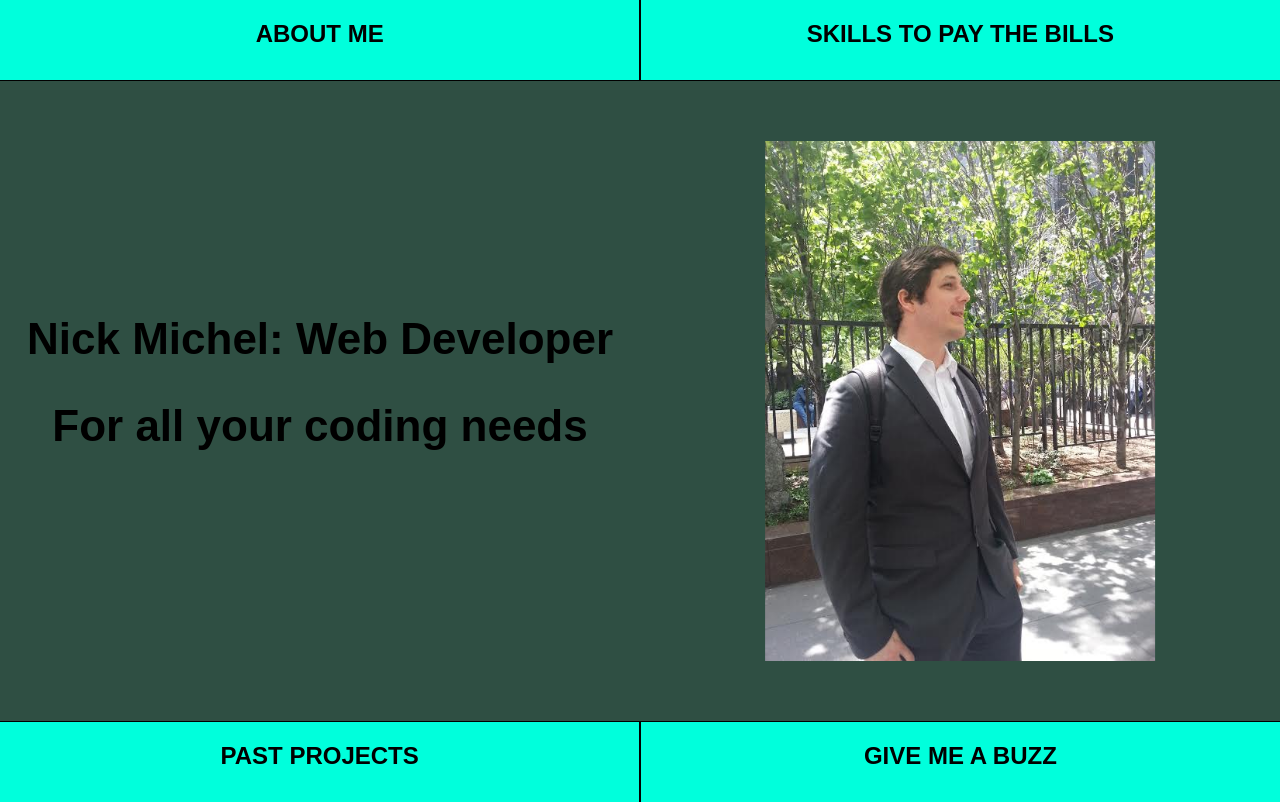
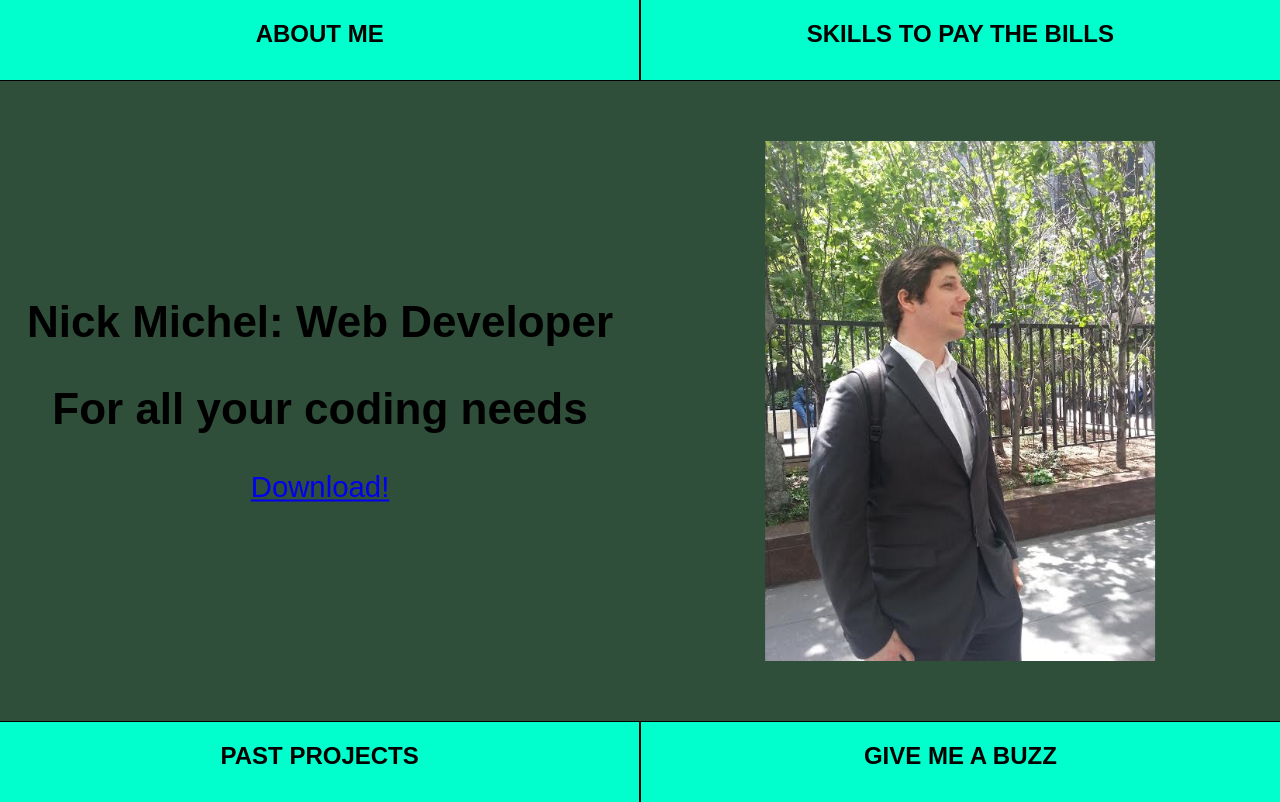
Before and after one commit to pognut/my-profile, a React (Create React App) app: page / in a window 1280 px wide. Built offline with nearby package versions, Linux system fonts and the light colour scheme.

Commit message:
approaching final colors, experimenting with resume download

```diff
--- a/src/App.css
+++ b/src/App.css
@@ -29,7 +29,7 @@
 }
 
 .App-header {
-  background-color: #2f4f43;
+  background-color: #2f4f3b;
   height: 80vh;
   /* 40vh? */
   /* padding: 20px; */
@@ -56,7 +56,7 @@
   height: 10%;
   width: 49.9%;
   vertical-align: bottom;
-  background-color: #00ffdc;
+  background-color: #00ffcc;
 
 }
 
--- a/src/App.js
+++ b/src/App.js
@@ -37,7 +37,11 @@ class App extends Component {
             <SmallSquare fullscreen={this.fullscreener} id="about" squareNum="0" smallContent={content[0].small} />
             <SmallSquare fullscreen={this.fullscreener} id="skills"squareNum="1" smallContent={content[1].small} />
             <div className="App-header">
-              <div id="tagline"><h2>Nick Michel: Web Developer</h2><h2>For all your coding needs</h2></div>
+              <div id="tagline">
+              <h2>Nick Michel: Web Developer</h2>
+              <h2>For all your coding needs</h2>
+              <a href="/NickMichelResume.docx" download="Nick Michels Resume">Download!</a>
+              </div>
               <img src={headshot} className="App-logo" alt="logo" />
             </div>
             <SmallSquare fullscreen={this.fullscreener} id="projects" squareNum="2" smallContent={content[2].small} />
```
Also changed, not shown: 1 other file (tests, documents, lock files or other folders).
